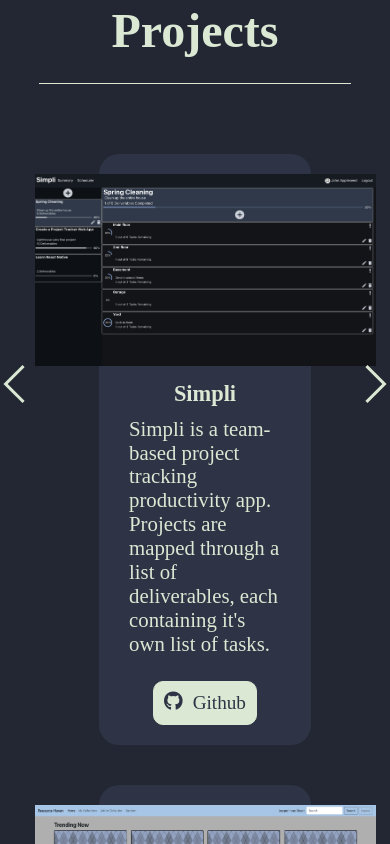
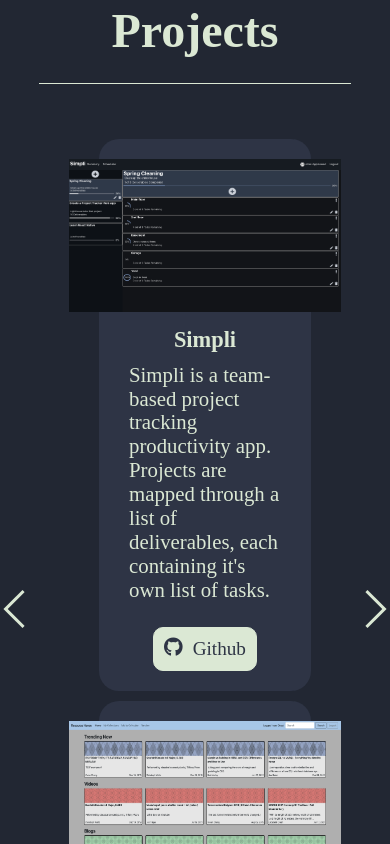
Before and after one commit to NealePT/nealetaylorcom, a React (Create React App) app in the folder react-site/: page / in a window 390 px wide. Shown: the part 3520-4364 px from the top of the page. Built offline with nearby package versions, Linux system fonts and the light colour scheme.

Commit message:
modify spacing in query

```diff
--- a/react-site/src/components/Projects.scss
+++ b/react-site/src/components/Projects.scss
@@ -71,6 +71,7 @@
   margin:0 auto;
   margin-bottom: 150px;
 }
+
 .carousel-item{
   position:absolute;
   top:0;
@@ -83,6 +84,7 @@
   display: flex;
   justify-content: space-evenly;
 }
+
 .arrow{
   border: solid #DBE8D4;
     border-width: 0 3px 3px 0;
@@ -127,9 +129,24 @@
   }
 
 
-  @media (max-width: 800px) {
-    .carousel-item {
-      display: flex;
-      flex-direction: column;
-    }
+@media (max-width: 800px) {
+  .carousel-item {
+    display: flex;
+    flex-direction: column;
   }
+
+  .carousel-wrapper {
+    height: 1000px;
+  }
+}
+
+@media (max-width: 560px) {
+  .projects img {
+    height: 153px;
+    width: 272px;
+  }
+
+  .item {
+    margin: 5px 10px;
+  }
+}
```
